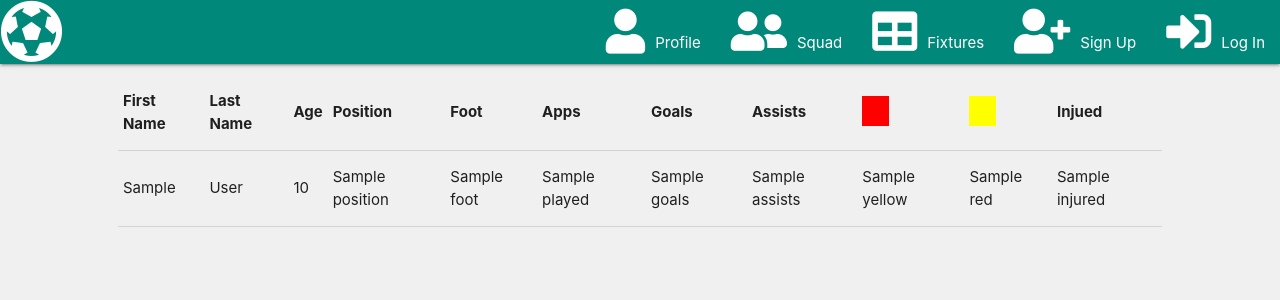
After one commit to TwoBitCliff/Football-Manager-App, a Flask app: template templates/squad.html in a window 1280 px wide. The commit adds this page. Shown: the top 300 px of the page. Run offline with Flask 2, Linux system fonts and the light colour scheme; the template is opened without the code that fills it: most values are stand-ins (such as "Sample title", 1, 10 or a date in 2020); some libraries are stand-ins or nearby versions.

Commit message:
Created table to display squad

```diff
--- a/static/css/style.css
+++ b/static/css/style.css
@@ -20,3 +20,20 @@ nav ul li {
     font-size: 25px;
     color: #00897b;
 }
+
+.red-card{
+    background-color: red;
+    color: red;
+}
+
+.yellow-card{
+    background-color: yellow;
+    color: yellow;
+}
+
+@media only screen and (max-width: 688px) {
+    .hidden {
+        display: none;
+    }
+
+}
--- /dev/null
+++ b/templates/squad.html
@@ -0,0 +1,47 @@
+{% extends 'base.html' %}
+{% block content %}
+
+<div class="row">
+<div class="col m10 offset-m1 s12">
+<table>
+    <thead>
+        <tr>
+            <th>First Name</th>
+            <th>Last Name</th>
+            <th class="hidden">Age</th>
+            <th>Position</th>
+            <th class="hidden">Foot</th>
+            <th>Apps</th>
+            <th>Goals</th>
+            <th class="hidden">Assists</th>
+            <th><i class="fas fa-square red-card fa-2x"></i></th>
+            <th><i class="fas fa-square yellow-card fa-2x"></i></th>
+            <th class="hidden">Injued</th>
+        </tr>
+    </thead>
+    <tbody>
+        <tr>
+{% for player in squad %}
+    <td>{{ player.first_name.capitalize() }}</td>
+    <td>{{ player.last_name.capitalize() }}</td>
+    <td class="hidden">{{ player.age }}</td>
+    <td>{{ player.position }}</td>
+    <td class="hidden">{{ player.foot }}</td>
+    <td>{{ player.played }}</td>
+    <td>{{ player.goals }}</td>
+    <td class="hidden">{{ player.assists }}</td>
+    <td>{{ player.yellow }}</td>
+    <td>{{ player.red }}</td>
+    <td class="hidden">{{ player.injured }}</td>
+        </tr>
+    </tbody>
+
+</table>
+
+</div>
+</div>
+{% endfor %}
+
+
+
+{% endblock %}
```
